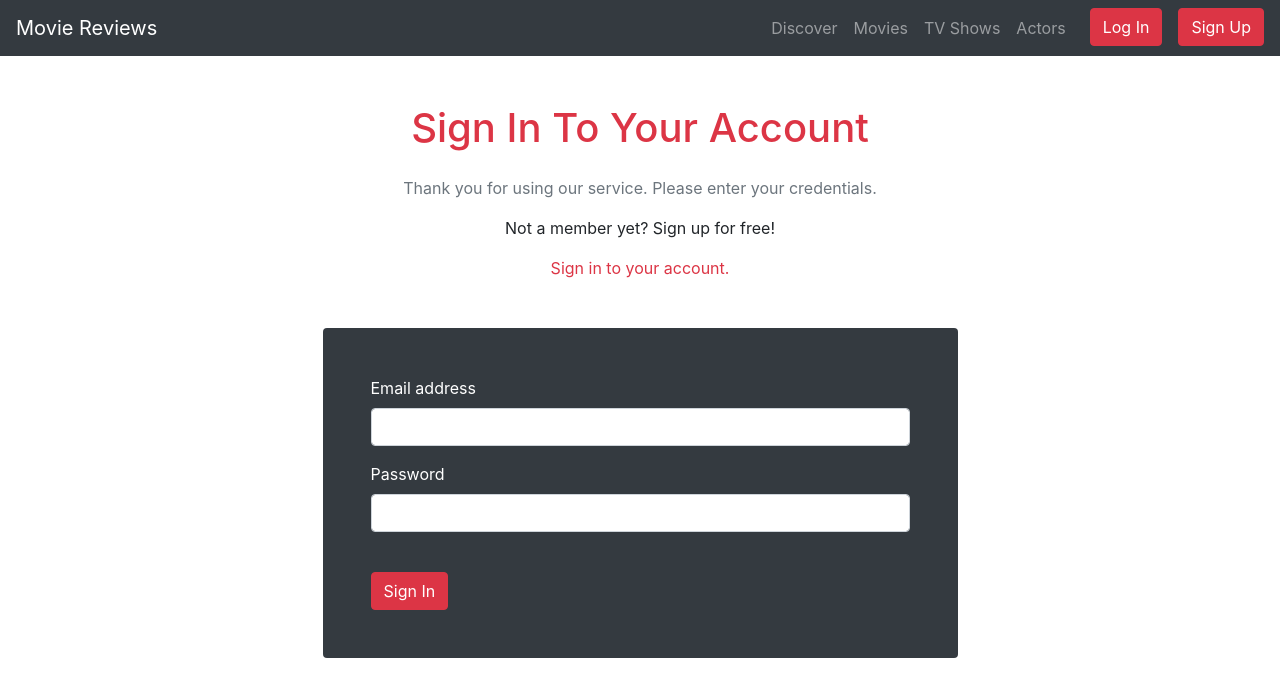
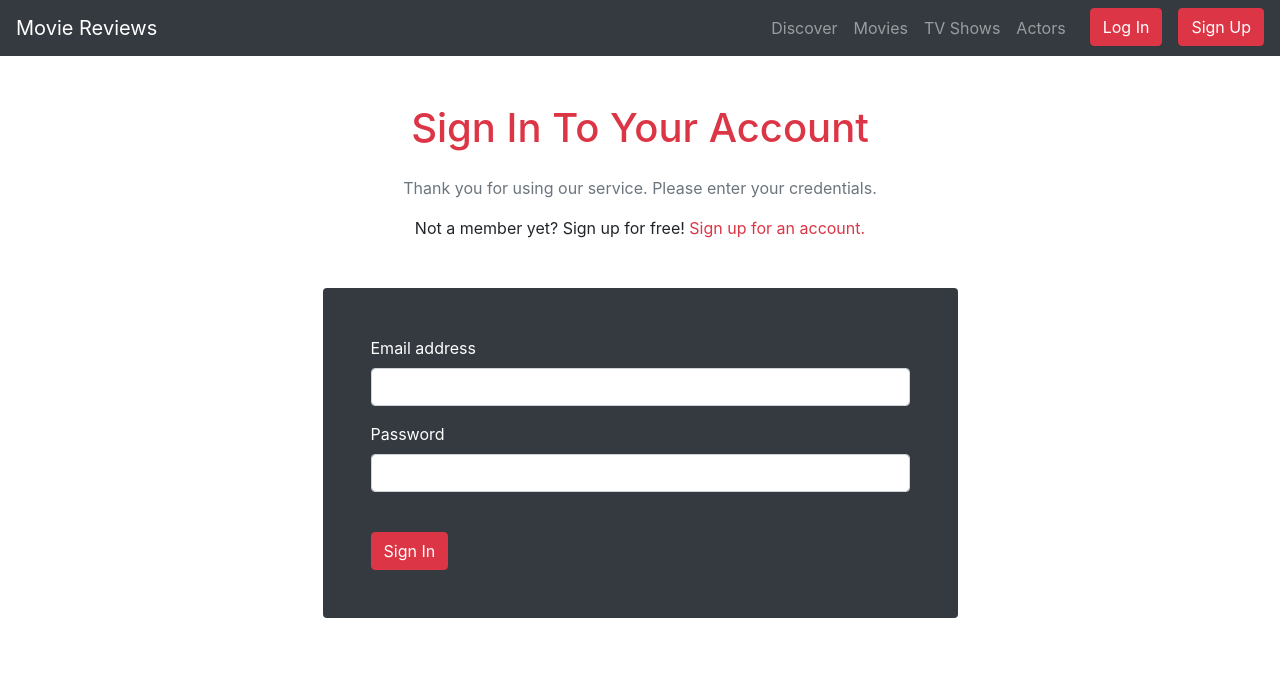
Before and after one commit to 8-20-b/final-project, a React (Create React App) app in the folder client/: page /login in a window 1280 px wide. Shown: the top 696 px of the page. Built offline with nearby package versions, Linux system fonts and the light colour scheme.

Commit message:
fixed signup link on Login.js

```diff
--- a/client/src/containers/Login.js
+++ b/client/src/containers/Login.js
@@ -59,10 +59,12 @@ export default class Login extends Component {
           <p className="text-muted">
             Thank you for using our service. Please enter your credentials.
           </p>
-          <p>Not a member yet? Sign up for free!</p>
-          <Link to="/signup" className="text-danger">
-            Sign in to your account.
-          </Link>
+          <p>
+            Not a member yet? Sign up for free!{" "}
+            <Link to="/register" className="text-danger">
+              Sign up for an account.
+            </Link>
+          </p>
         </div>
         <div className="container">
           <div className="row">
```
